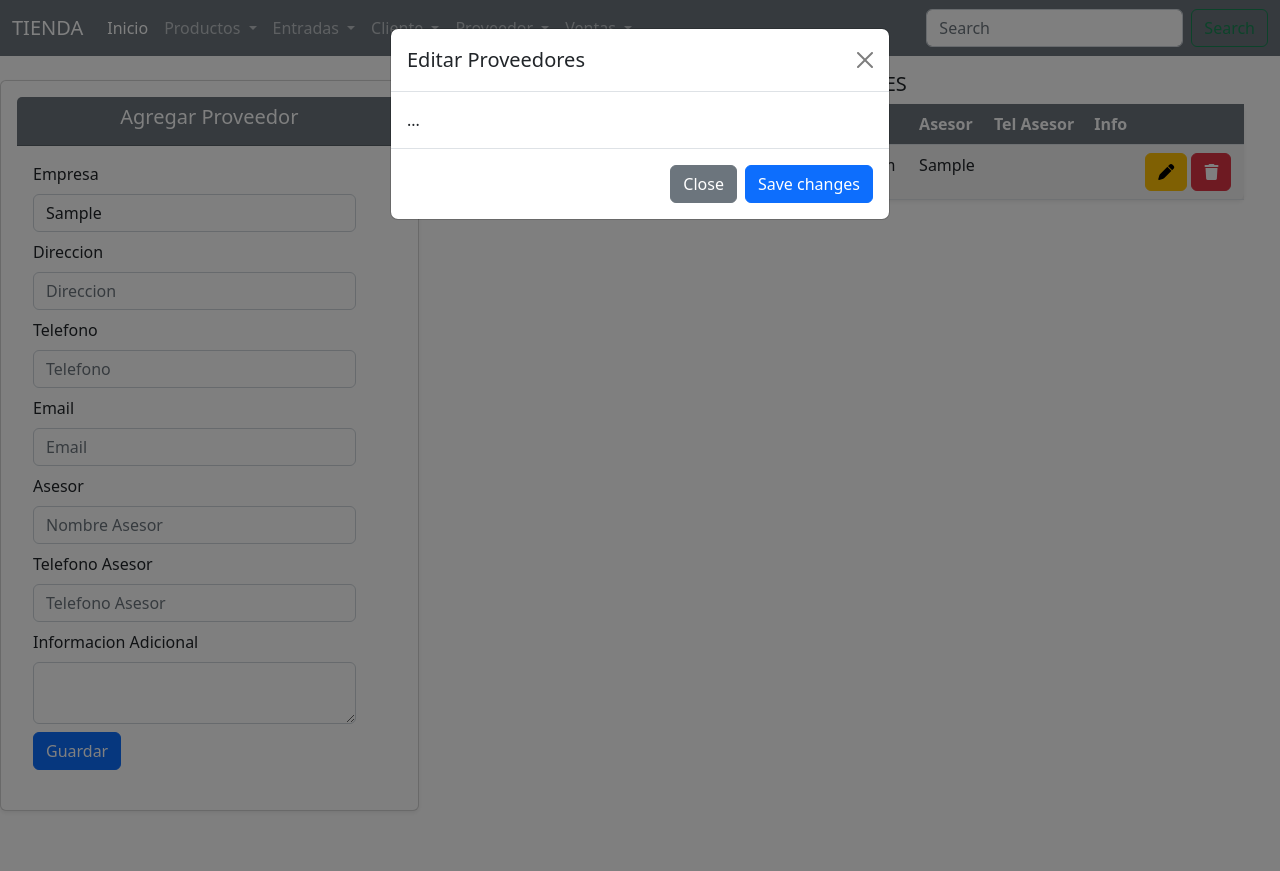
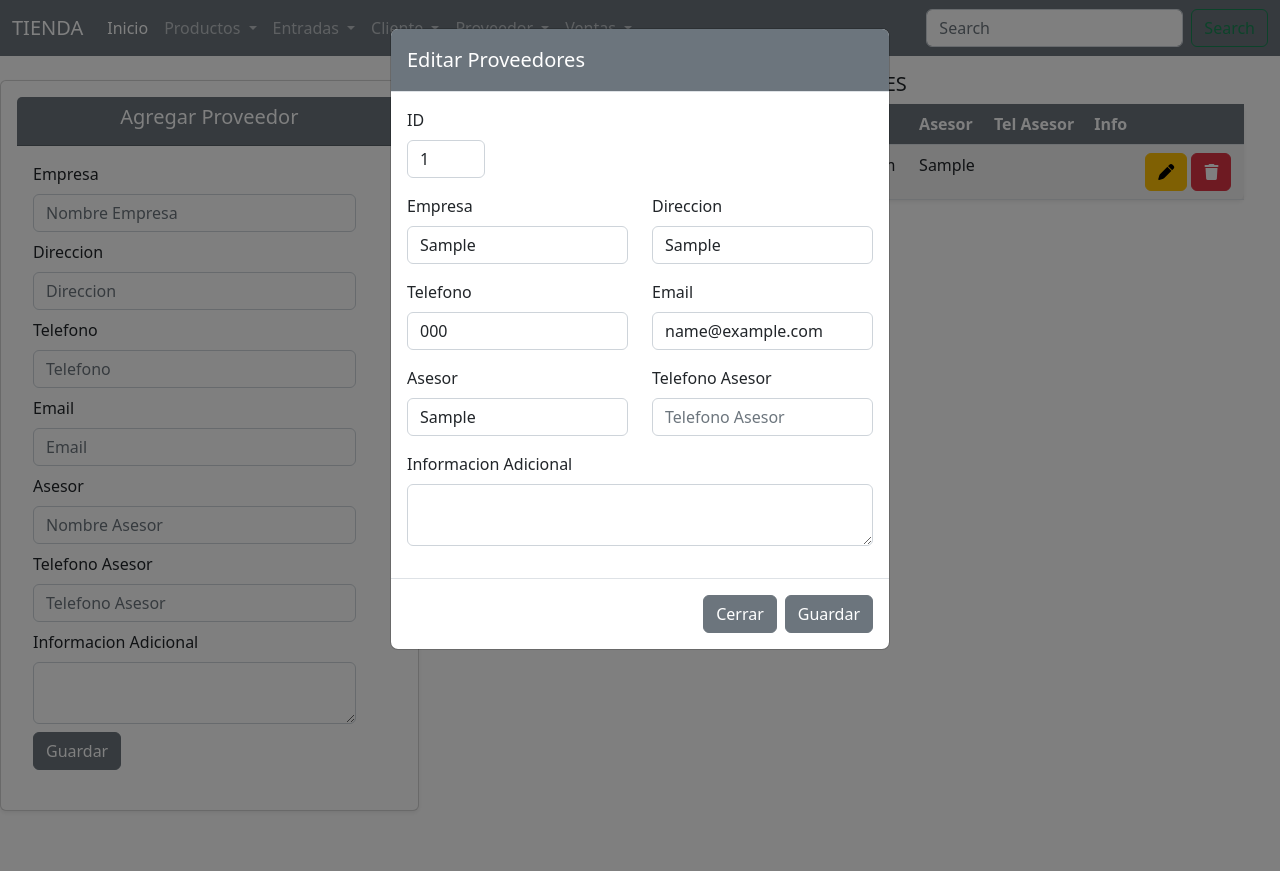
Before and after one commit to KateAmador/TiendaPHP, a PHP site: page /crudProveedor/proveedor.vista.php in a window 1280 px wide, after a click that opens the changed part. Run offline with PHP 8.4, Linux system fonts and the light colour scheme; tables that the repository leaves empty or names only in its code hold one stand-in row (values such as "Sample post"); data that the repository does not hold is empty; some libraries are stand-ins or nearby versions.

Commit message:
[proveedor]: se implementa modificar

```diff
--- a/crudProveedor/proveedor.vista.php
+++ b/crudProveedor/proveedor.vista.php
@@ -6,30 +6,72 @@
     <meta http-equiv="X-UA-Compatible" content="IE=edge">
     <meta name="viewport" content="width=device-width, initial-scale=1.0">
     <link rel="stylesheet" href="style.css">
-    <link href="https://cdn.jsdelivr.net/npm/bootstrap@5.2.0/dist/css/bootstrap.min.css" rel="stylesheet"
-        integrity="sha384-gH2yIJqKdNHPEq0n4Mqa/HGKIhSkIHeL5AyhkYV8i59U5AR6csBvApHHNl/vI1Bx" crossorigin="anonymous">
+    <link href="https://cdn.jsdelivr.net/npm/bootstrap@5.2.0/dist/css/bootstrap.min.css" rel="stylesheet" integrity="sha384-gH2yIJqKdNHPEq0n4Mqa/HGKIhSkIHeL5AyhkYV8i59U5AR6csBvApHHNl/vI1Bx" crossorigin="anonymous">
 
     <title>Tienda</title>
 </head>
 
 <body>
+    <form method="POST" action="proveedor.controlador.php">
         <div class="modal fade" id="exampleModal" tabindex="-1" aria-labelledby="exampleModalLabel" aria-hidden="true">
             <div class="modal-dialog">
                 <div class="modal-content">
-                <div class="modal-header">
+                    <div class="modal-header bg-secondary text-white">
                         <h5 class="modal-title" id="exampleModalLabel">Editar Proveedores</h5>
-                    <button type="button" class="btn-close" data-bs-dismiss="modal" aria-label="Close"></button>
                     </div>
                     <div class="modal-body">
-                    ...
+                        <div>
+                            <div class="mb-3 col-2">
+                                <label for="id" class="form-label">ID</label>
+                                <input type="text" class="form-control" id="id" name="id"  readonly onmousedown="return false;">
+                            </div>
+                            <div class="row">
+                                <div class="mb-3 col-6">
+                                    <label for="nombreEmpresa" class="form-label">Empresa</label>
+                                    <input type="text" class="form-control" id="nombreEmpresa" name="nombreEmpresa" placeholder="Nombre Empresa" required>
+                                </div>
+                                <div class="mb-3 col-6">
+                                    <label for="direccion" class="form-label">Direccion</label>
+                                    <input type="text" class="form-control" id="direccion" name="direccion" placeholder="Direccion" required>
+                                </div>
+                            </div>
+                            <div class="row">
+                                <div class="mb-3 col-6">
+                                    <label for="telefono" class="form-label">Telefono</label>
+                                    <input type="number" class="form-control" id="telefono" name="telefono" placeholder="Telefono" required>
+                                </div>
+                                <div class="mb-3 col-6">
+                                    <label for="email" class="form-label">Email</label>
+                                    <input type="email" class="form-control" id="email" name="email" placeholder="Email" required>
+                                </div>
+
+                            </div>
+                            <div class="row">
+                                <div class="mb-3 col-6">
+                                    <label for="asesor" class="form-label">Asesor</label>
+                                    <input type="text" class="form-control" id="asesor" name="asesor" placeholder="Nombre Asesor" required>
+                                </div>
+                                <div class="mb-3 col-6">
+                                    <label for="telAsesor" class="form-label">Telefono Asesor</label>
+                                    <input type="number" class="form-control" id="telAsesor" name="telAsesor" placeholder="Telefono Asesor" required>
+                                </div>
+
+                            </div>
+                            <div class="mb-3 col-12">
+                                <label for="in" class="form-label">Informacion Adicional</label>
+                                <textarea class="form-control" id="in" name="infoAdicional" rows="2" required></textarea>
+                            </div>
+                        </div>
+
                     </div>
                     <div class="modal-footer">
-                    <button type="button" class="btn btn-secondary" data-bs-dismiss="modal">Close</button>
-                    <button type="button" class="btn btn-primary">Save changes</button>
+                        <button type="button" class="btn btn-secondary" data-bs-dismiss="modal">Cerrar</button>
+                        <input class="btn btn-secondary" name="actualizar_proveedor" type="submit" value="Guardar">
                     </div>
                 </div>
             </div>
         </div>
+    </form>
     <?php include '../php/util/header.php';  ?>
 
     <div class="container-fluid row ">
@@ -43,47 +85,41 @@
                         <div class="">
                             <div class="mb-2 col-11">
                                 <label for="nombreEmpresa" class="form-label">Empresa</label>
-                                <input type="text" class="form-control" id="nombreEmpresa" name="nombreEmpresa"
-                                    placeholder="Nombre Empresa" required>
+                                <input type="text" class="form-control" id="nombreEmpresa" name="nombreEmpresa" placeholder="Nombre Empresa" required>
                             </div>
                             <div class="mb-2 col-11">
                                 <label for="direccion" class="form-label">Direccion</label>
-                                <input type="text" class="form-control" id="direccion" name="direccion"
-                                    placeholder="Direccion" required>
+                                <input type="text" class="form-control" id="direccion" name="direccion" placeholder="Direccion" required>
                             </div>
                         </div>
                         <div class="">
                             <div class="mb-2 col-11">
                                 <label for="telefono" class="form-label">Telefono</label>
-                                <input type="number" class="form-control" id="telefono" name="telefono"
-                                    placeholder="Telefono" required>
+                                <input type="number" class="form-control" id="telefono" name="telefono" placeholder="Telefono" required>
                             </div>
                             <div class="mb-2 col-11">
                                 <label for="email" class="form-label">Email</label>
-                                <input type="email" class="form-control" id="email" name="email" placeholder="Email"
-                                    required>
+                                <input type="email" class="form-control" id="email" name="email" placeholder="Email" required>
                             </div>
 
                         </div>
                         <div class="">
                             <div class="mb-2 col-11">
                                 <label for="asesor" class="form-label">Asesor</label>
-                                <input type="text" class="form-control" id="asesor" name="asesor"
-                                    placeholder="Nombre Asesor" required>
+                                <input type="text" class="form-control" id="asesor" name="asesor" placeholder="Nombre Asesor" required>
                             </div>
                             <div class="mb-2 col-11">
                                 <label for="telAsesor" class="form-label">Telefono Asesor</label>
-                                <input type="number" class="form-control" id="telAsesor" name="telAsesor"
-                                    placeholder="Telefono Asesor" required>
+                                <input type="number" class="form-control" id="telAsesor" name="telAsesor" placeholder="Telefono Asesor" required>
                             </div>
 
                         </div>
                         <div class="mb-2 col-11">
                             <label for="in" class="form-label">Informacion Adicional</label>
-                            <textarea class="form-control" id="in" name="infoAdicional" rows="2" required></textarea>
+                            <textarea class="form-control" id="in" name="infoAdicional3" rows="2" required></textarea>
                         </div>
                         <div class="mb-2">
-                            <input class="btn btn-primary" name="guardar_proveedor" type="submit" value="Guardar">
+                            <input class="btn btn-secondary" name="guardar_proveedor" type="submit" value="Guardar">
                         </div>
                     </div>
 
@@ -112,15 +148,15 @@
                     $sql = $conn->query("SELECT * FROM proveedores");
                     while ($datos = $sql->fetch_object()) {
 
-                        $datosProveedor=$datos->id_proveedor."||".
-                        $datos->empresa_proveedor."||".
-                        $datos->direccion_proveedor."||".
-                        $datos->telefono_proveedor."||".
-                        $datos->email_proveedor."||".
-                        $datos->asesor_proveedor."||".
-                        $datos->telAsesor_proveedor."||".
+                        $datosProveedor =
+                            $datos->id_proveedor . "||" .
+                            $datos->empresa_proveedor . "||" .
+                            $datos->direccion_proveedor . "||" .
+                            $datos->telefono_proveedor . "||" .
+                            $datos->email_proveedor . "||" .
+                            $datos->asesor_proveedor . "||" .
+                            $datos->telAsesor_proveedor . "||" .
                             $datos->infoAdicional_proveedor;
-
                     ?>
                         <tr>
                             <th scope="row"><?= $datos->id_proveedor; ?></th>
@@ -132,11 +168,9 @@
                             <td><?= $datos->telAsesor_proveedor; ?></td>
                             <td><?= $datos->infoAdicional_proveedor; ?></td>
                             <td>
-                            <a href="" class="btn btn-small btn-warning" data-bs-toggle="modal"
-                                data-bs-target="#exampleModal" onclick="agregarForm('<?php echo $datosProveedor ?>');"><i class="fa-solid fa-pen"></i></a>
-                            <a href="proveedor.vista.php?id=<?= $datos->id_proveedor ?>"
-                                class="btn btn-small btn-danger" name="eliminar" type="submit"><i
-                                    class="fa-solid fa-trash"></i></a>
+                                <a href="" class="btn btn-small btn-warning" data-bs-toggle="modal" data-bs-target="#exampleModal" onclick="agregarForm('<?php echo $datosProveedor ?>');"><i class="fa-solid fa-pen"></i></a>
+                                <a href="proveedor.vista.php?id=<?= $datos->id_proveedor ?>" class="btn btn-small btn-danger" name="eliminar" type="submit">
+                                    <i class="fa-solid fa-trash"></i></a>
                             </td>
                         </tr>
                     <?php } ?>
@@ -148,14 +182,14 @@
             function agregarForm(datos) {
                 d = datos.split("||");
 
+                $("#id").val(d[0]);
                 $("#nombreEmpresa").val(d[1]);
-            $("#codigoEliminar").val(d[0]);
-            $("#nombreE").val(d[1]);
-            $("#documentoE").val(d[2]);
-            $("#edadE").val(d[3]);
-            $("#telefonoE").val(d[4]);
-            $("#direccionE").val(d[6]);
-            $("#emailE").val(d[5]);
+                $("#direccion").val(d[2]);
+                $("#telefono").val(d[3]);
+                $("#email").val(d[4]);
+                $("#asesor").val(d[5]);
+                $("#telAsesor").val(d[6]);
+                $("#infoAdicional").val(d[7]);
             }
         </script>
 
```
Also changed, not shown: crudProveedor/proveedor.controlador.php (+24 -6 lines). Lines whose indentation alone changed are shown as unchanged.
